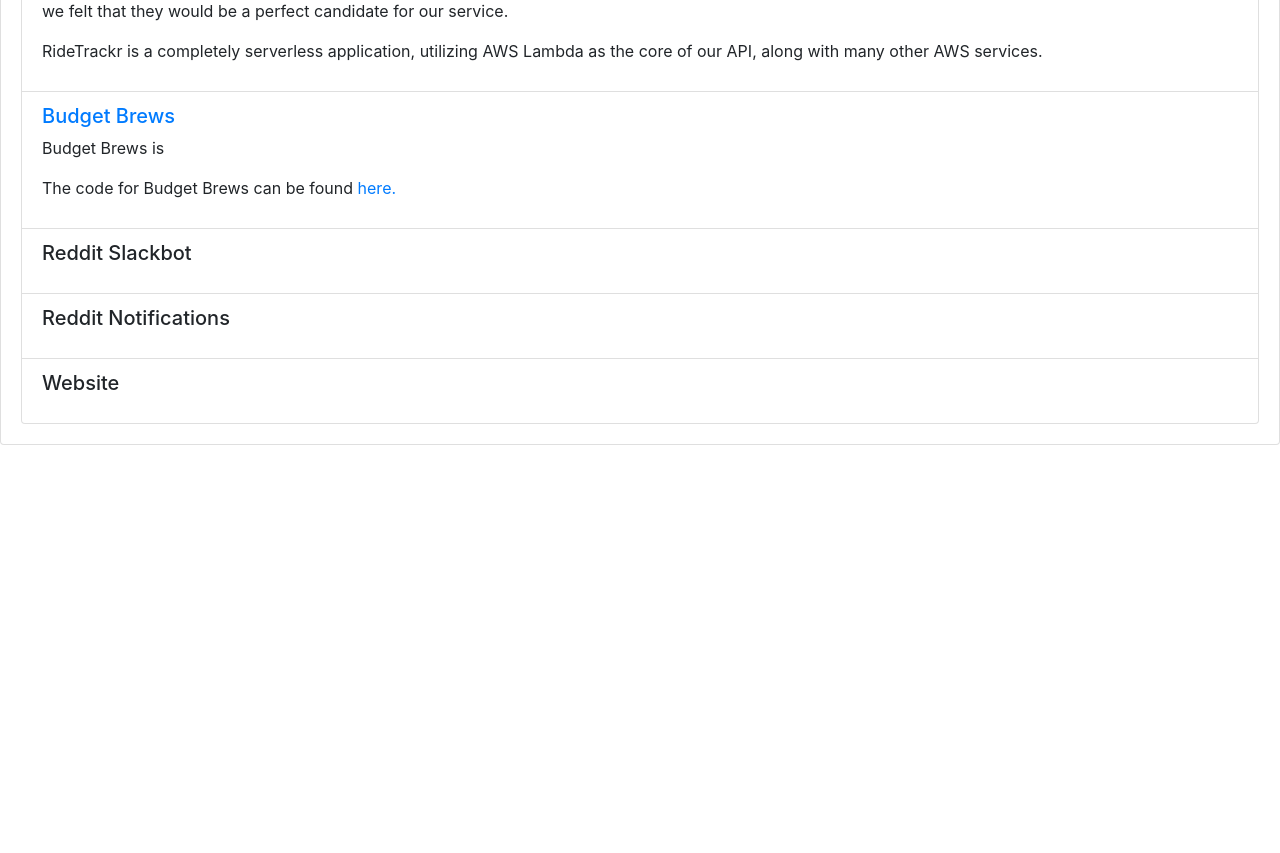
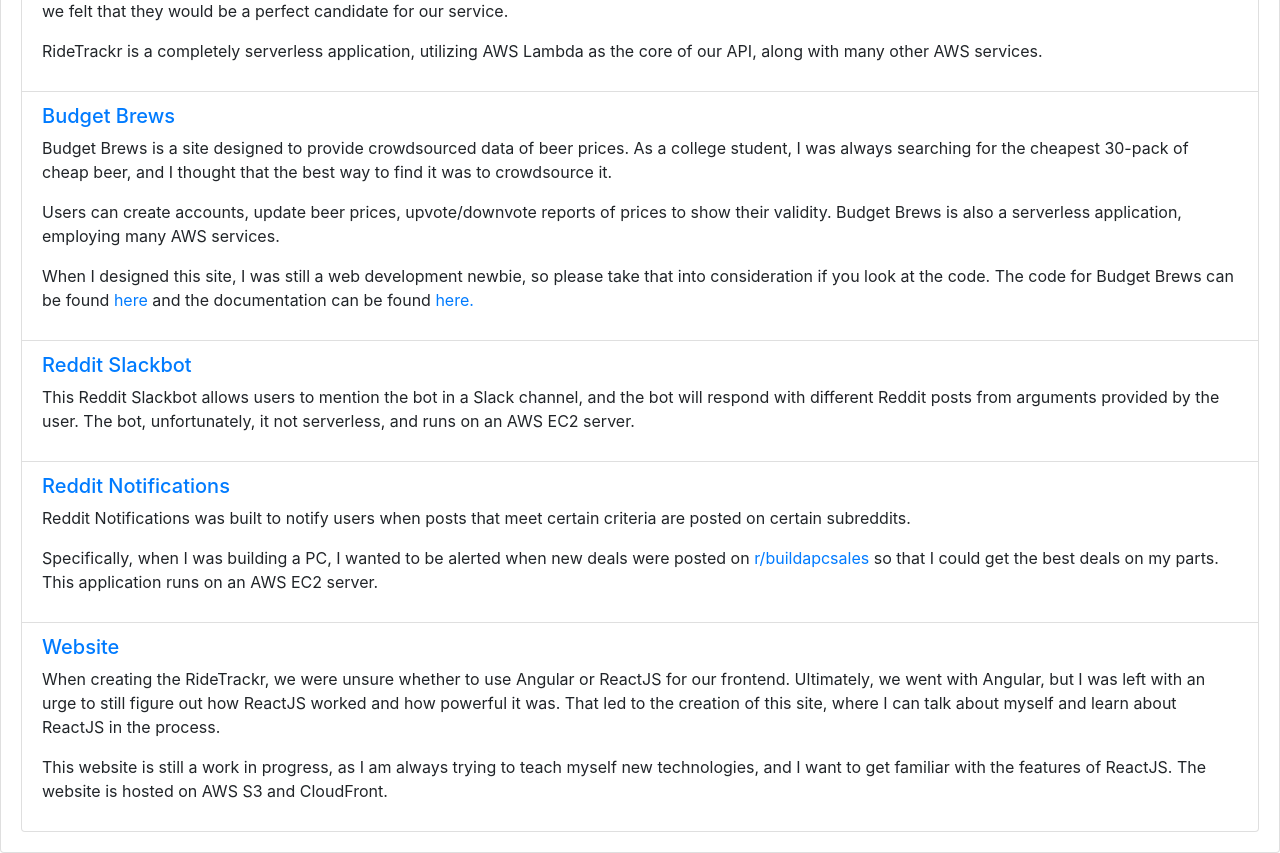
Before and after one commit to ethanharlig/Website, a React (Create React App) app: page /projects in a window 1280 px wide. Shown: the part 300-1153 px from the top of the page. Before the commit the page ends 800 px from the top, so only its background shows below. Built offline with nearby package versions, Linux system fonts and the light colour scheme.

Commit message:
Projects page

```diff
--- a/src/projects/projects.js
+++ b/src/projects/projects.js
@@ -54,28 +54,82 @@
                     </a>
                   </ListGroupItemHeading>
                   <ListGroupItemText>
-                      Budget Brews is
+                    Budget Brews is a site designed to provide crowdsourced data
+                    of beer prices. As a college student, I was always searching
+                    for the cheapest 30-pack of cheap beer, and I thought that
+                    the best way to find it was to crowdsource it.
                   </ListGroupItemText>
                   <ListGroupItemText>
-                    The code for Budget Brews can be found{' '}
+                    Users can create accounts, update beer prices,
+                    upvote/downvote reports of prices to show their validity.
+                    Budget Brews is also a serverless application, employing
+                    many AWS services.
+                  </ListGroupItemText>
+                  <ListGroupItemText>
+                    When I designed this site, I was still a web development
+                    newbie, so please take that into consideration if you look
+                    at the code. The code for Budget Brews can be found{' '}
                     <a href="https://github.com/ethanharlig/Budget-Brews">
+                      here
+                    </a>{' '}
+                    and the documentation can be found{' '}
+                    <a href="https://cpe305spring17.github.io/spring2017-project-ethanharlig/views/info.html">
                       here.
                     </a>
                   </ListGroupItemText>
                 </ListGroupItem>
                 <ListGroupItem>
-                  <ListGroupItemHeading>Reddit Slackbot</ListGroupItemHeading>
-                  <ListGroupItemText />
+                  <ListGroupItemHeading>
+                    <a href="https://github.com/ethanharlig/Reddit-Slackbot">
+                      Reddit Slackbot
+                    </a>
+                  </ListGroupItemHeading>
+                  <ListGroupItemText>
+                    This Reddit Slackbot allows users to mention the bot in a
+                    Slack channel, and the bot will respond with different
+                    Reddit posts from arguments provided by the user. The bot,
+                    unfortunately, it not serverless, and runs on an AWS EC2
+                    server.
+                  </ListGroupItemText>
                 </ListGroupItem>
                 <ListGroupItem>
                   <ListGroupItemHeading>
-                    Reddit Notifications
+                    <a href="https://github.com/ethanharlig/Reddit-Notifications">
+                      Reddit Notifications
+                    </a>
                   </ListGroupItemHeading>
-                  <ListGroupItemText />
+                  <ListGroupItemText>
+                    Reddit Notifications was built to notify users when posts
+                    that meet certain criteria are posted on certain subreddits.
+                  </ListGroupItemText>
+                  <ListGroupItemText>
+                    Specifically, when I was building a PC, I wanted to be
+                    alerted when new deals were posted on{' '}
+                    <a href="https://reddit.com/r/buildapcsales">
+                      r/buildapcsales
+                    </a>{' '}
+                    so that I could get the best deals on my parts. This
+                    application runs on an AWS EC2 server.
+                  </ListGroupItemText>
                 </ListGroupItem>
                 <ListGroupItem>
-                  <ListGroupItemHeading>Website</ListGroupItemHeading>
-                  <ListGroupItemText />
+                  <ListGroupItemHeading>
+                    <a href="https://github.com/ethanharlig/Website">Website</a>
+                  </ListGroupItemHeading>
+                  <ListGroupItemText>
+                    When creating the RideTrackr, we were unsure whether to use
+                    Angular or ReactJS for our frontend. Ultimately, we went
+                    with Angular, but I was left with an urge to still figure
+                    out how ReactJS worked and how powerful it was. That led to
+                    the creation of this site, where I can talk about myself and
+                    learn about ReactJS in the process.
+                  </ListGroupItemText>
+                  <ListGroupItemText>
+                    This website is still a work in progress, as I am always
+                    trying to teach myself new technologies, and I want to get
+                    familiar with the features of ReactJS. The website is hosted
+                    on AWS S3 and CloudFront.
+                  </ListGroupItemText>
                 </ListGroupItem>
               </ListGroup>
             </CardText>
```
